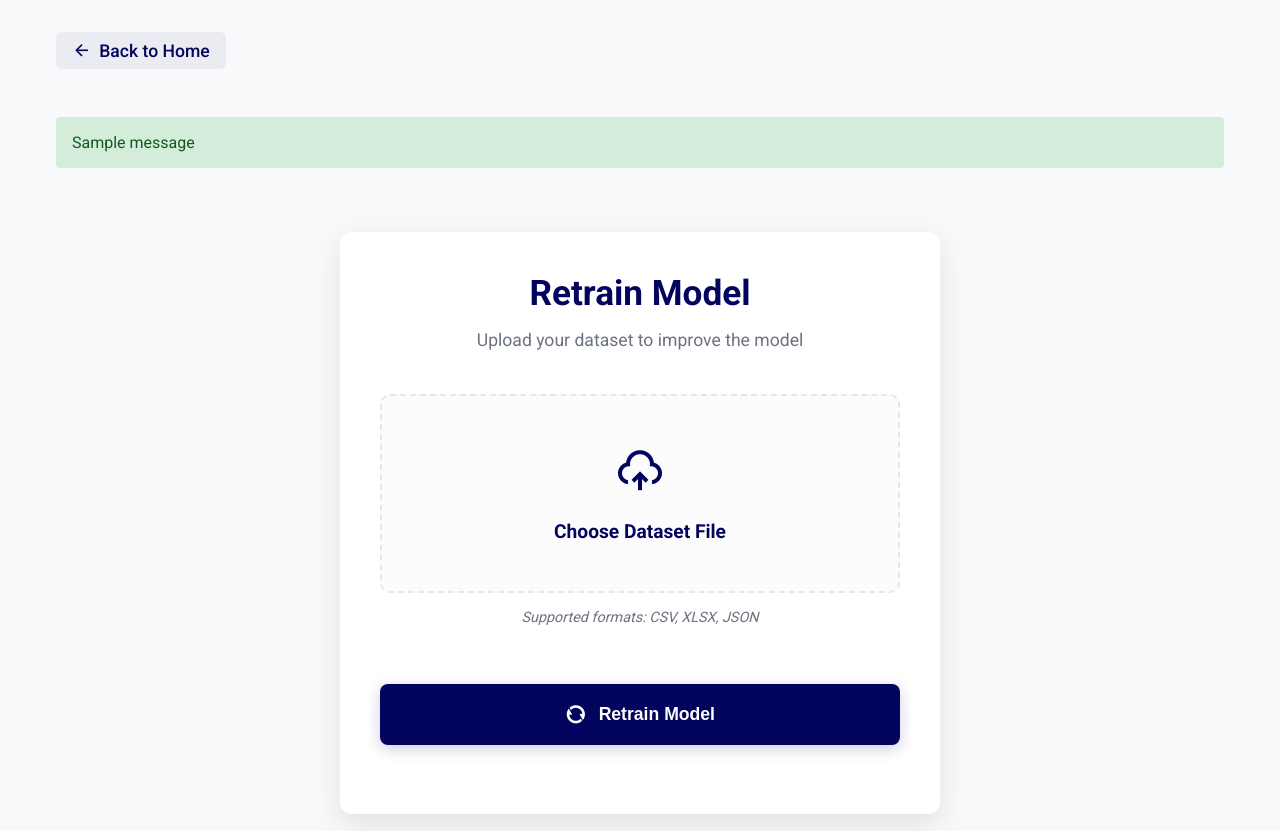
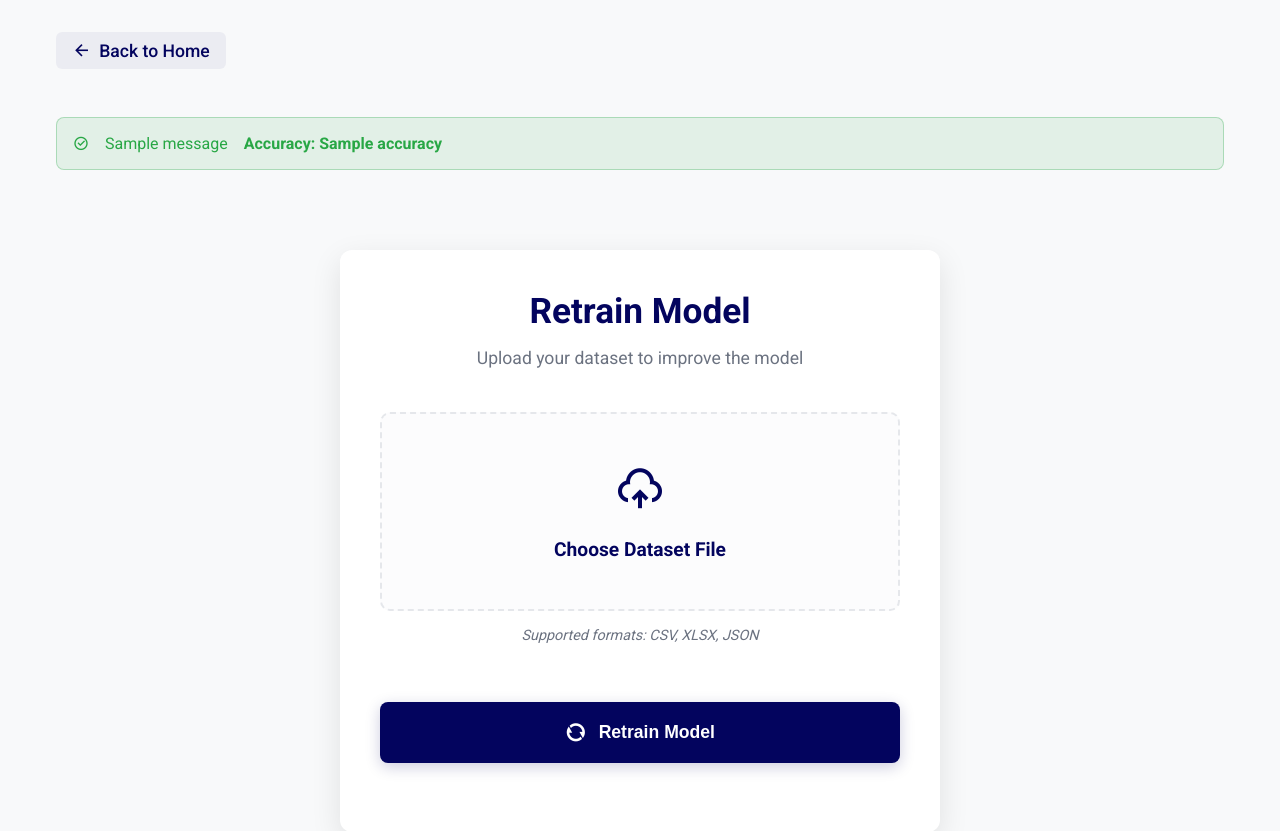
Before and after one commit to M-Pascal/Heart_Disease_Detection_MLOP, a Flask app: template src/templates/retrain.html in a window 1280 px wide. Shown: the top 831 px of the page. Run offline with Flask 3, Linux system fonts and the light colour scheme; the template is opened without the code that fills it: most values are stand-ins (such as "Sample title", 1, 10 or a date in 2020); one stand-in notice (Sample message) is shown; some libraries are stand-ins or nearby versions.

Commit message:
retraining web page updates

```diff
--- a/src/static/css/retrain.css
+++ b/src/static/css/retrain.css
@@ -306,3 +306,45 @@
     color: #155724;
     margin-left: 0.5rem;
 }
+
+/* Displaying accuracy */
+/* Flash messages styles */
+.flash-messages {
+    margin-bottom: 2rem;
+}
+
+.flash-success, .flash-error {
+    padding: 1rem;
+    border-radius: 8px;
+    margin-bottom: 1rem;
+    display: flex;
+    align-items: center;
+    gap: 0.5rem;
+    font-size: 1rem;
+}
+
+.flash-success {
+    background-color: rgba(40, 167, 69, 0.1);
+    color: #28a745;
+    border: 1px solid rgba(40, 167, 69, 0.3);
+}
+
+.flash-error {
+    background-color: rgba(220, 53, 69, 0.1);
+    color: #dc3545;
+    border: 1px solid rgba(220, 53, 69, 0.3);
+}
+
+.flash-success i {
+    color: #28a745;
+}
+
+.flash-error i {
+    color: #dc3545;
+}
+
+.accuracy-display {
+    font-weight: bold;
+    margin-left: 0.5rem;
+    color: inherit;
+}
--- a/src/static/js/retrain.js
+++ b/src/static/js/retrain.js
@@ -27,8 +27,12 @@ document.addEventListener('DOMContentLoaded', function() {
                     body: formData
                 });
 
-                if (response.redirected) {
-                    window.location.href = response.url;
+                if (response.ok) {
+                    // The server will return the HTML with the flash message
+                    const html = await response.text();
+                    document.documentElement.innerHTML = html;
+                } else {
+                    throw new Error('Network response was not ok');
                 }
             } catch (error) {
                 console.error('Error:', error);
@@ -37,7 +41,7 @@ document.addEventListener('DOMContentLoaded', function() {
                 // Create error message element
                 const errorDiv = document.createElement('div');
                 errorDiv.className = 'flash-error';
-                errorDiv.textContent = 'An error occurred during retraining';
+                errorDiv.innerHTML = '<i class="ri-error-warning-line"></i> An error occurred during retraining';
                 flashMessages.appendChild(errorDiv);
             }
         });
--- a/src/templates/retrain.html
+++ b/src/templates/retrain.html
@@ -20,7 +20,13 @@
             {% if messages %}
                 <div class="flash-messages">
                     {% for category, message in messages %}
-                        <div class="flash-{{ category }}">{{ message }}</div>
+                        <div class="flash-{{ category }}">
+                            <i class="ri-{{ 'checkbox-circle-line' if category == 'success' else 'error-warning-line' }}"></i>
+                            {{ message }}
+                            {% if category == 'success' and accuracy %}
+                                <span class="accuracy-display">Accuracy: {{ accuracy }}</span>
+                            {% endif %}
+                        </div>
                     {% endfor %}
                 </div>
             {% endif %}
```
Also changed, not shown: 2 other files.
